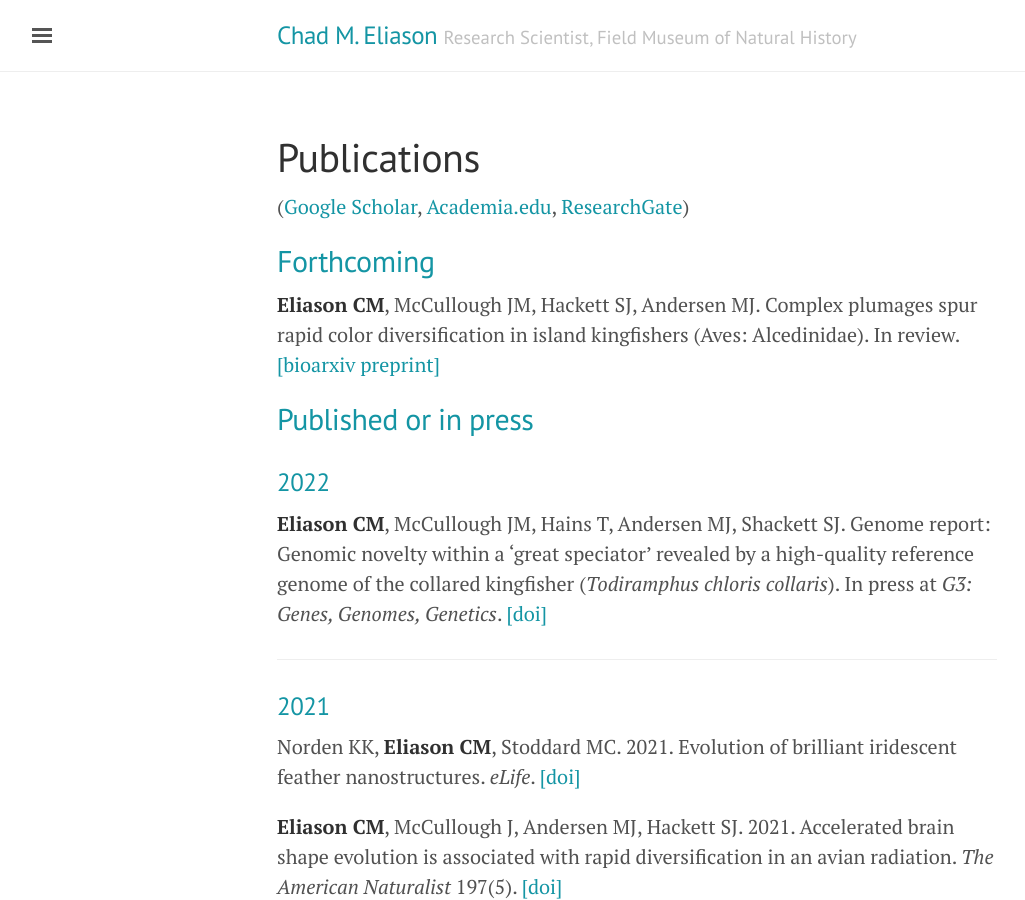
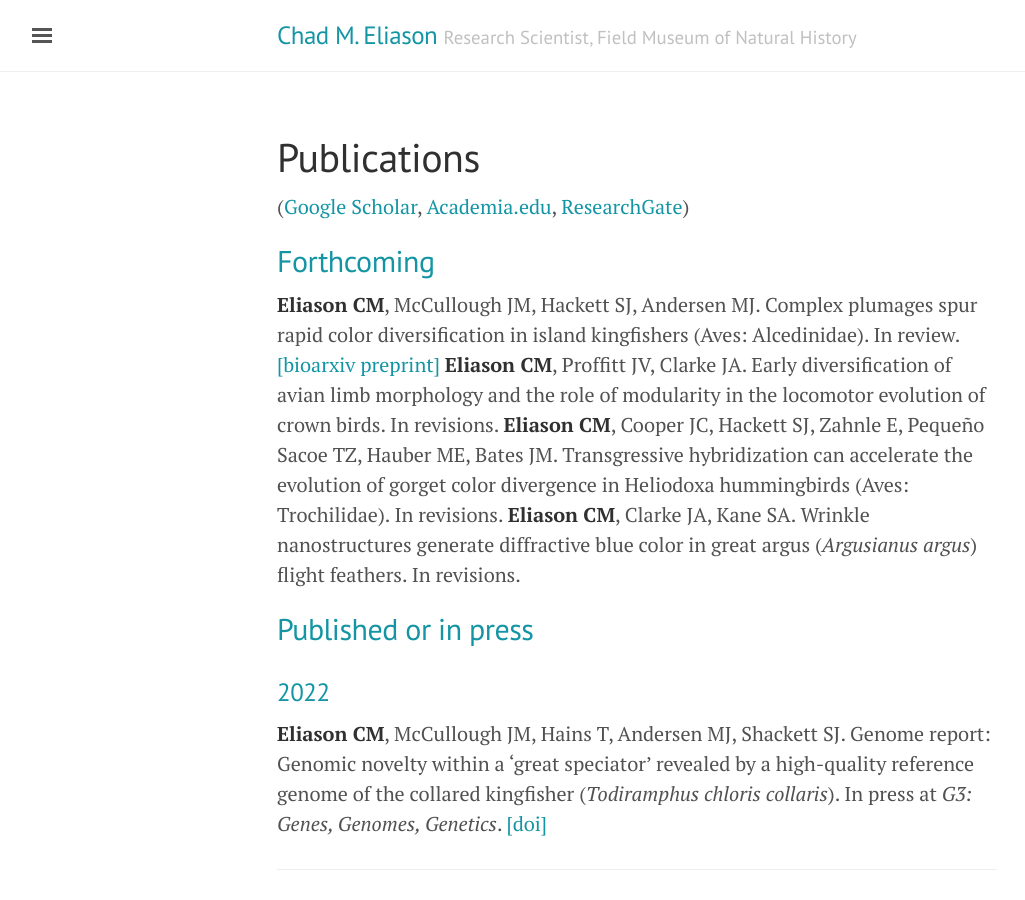
Before and after one commit to celiason/celiason.github.io, a Jekyll site: the page built from 2-publications.md, in a window 1280 px wide and 900 px high. Shown: the whole window, without its empty margins (3-1028 px from the left). Built offline with Jekyll 4.4.1, drawn with Linux system fonts in a browser that asks for light colours; some of the changed lines change nothing that is shown.

Commit message:
Update 2-publications.md

```diff
--- a/2-publications.md
+++ b/2-publications.md
@@ -8,12 +8,9 @@ title: Publications
 ## Forthcoming
 
 __Eliason CM__, McCullough JM, Hackett SJ, Andersen MJ. Complex plumages spur rapid color diversification in island kingfishers (Aves: Alcedinidae). In review. [[bioarxiv preprint]](https://doi.org/10.1101/2022.09.26.509475)
-
-<!--
-__Eliason CM__, Proffitt JV, Clarke JA. Early diversification of avian limb morphology and the role of modularity in the locomotor evolution of crown birds. In revisions at _Evolution_.
-__Eliason CM__, Cooper JC, Hackett SJ, Zahnle E, Pequeño Sacoe TZ, Hauber ME, Bates JM. Transgressive hybridization can accelerate the evolution of gorget color divergence in Heliodoxa hummingbirds (Aves: Trochilidae). In revisions at _Journal of the Royal Society Open Science_.
-__Eliason CM__, Clarke JA, Kane SA. Wrinkle nanostructures generate diffractive blue color in great argus (\textit{Argusianus argus}) flight feathers. In revisions at _iScience_.
--->
+__Eliason CM__, Proffitt JV, Clarke JA. Early diversification of avian limb morphology and the role of modularity in the locomotor evolution of crown birds. In revisions.
+__Eliason CM__, Cooper JC, Hackett SJ, Zahnle E, Pequeño Sacoe TZ, Hauber ME, Bates JM. Transgressive hybridization can accelerate the evolution of gorget color divergence in Heliodoxa hummingbirds (Aves: Trochilidae). In revisions.
+__Eliason CM__, Clarke JA, Kane SA. Wrinkle nanostructures generate diffractive blue color in great argus (_Argusianus argus_) flight feathers. In revisions.
 
 ## Published or in press
 
```
